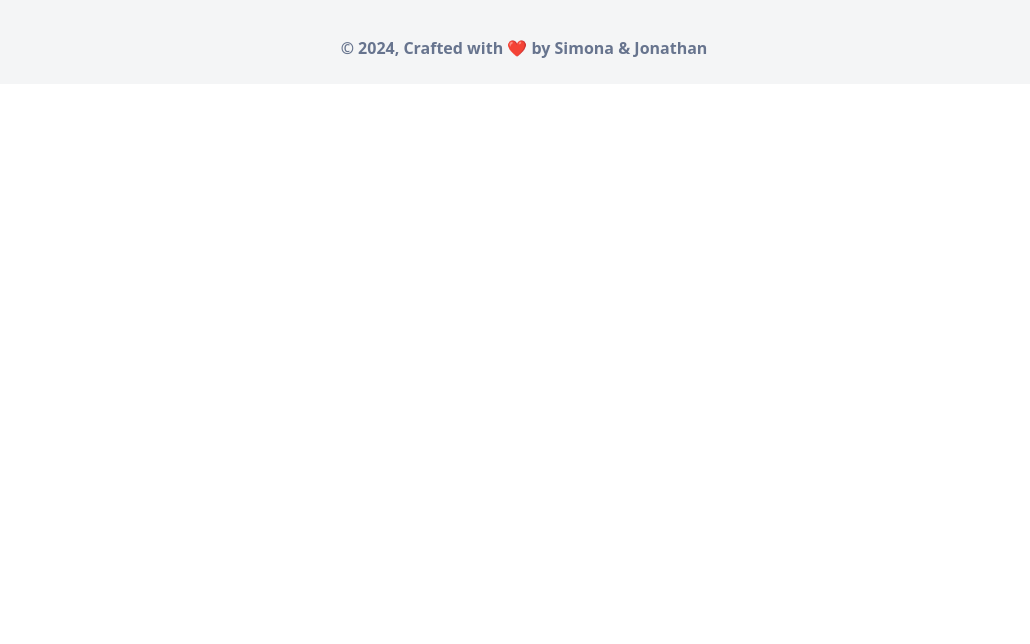
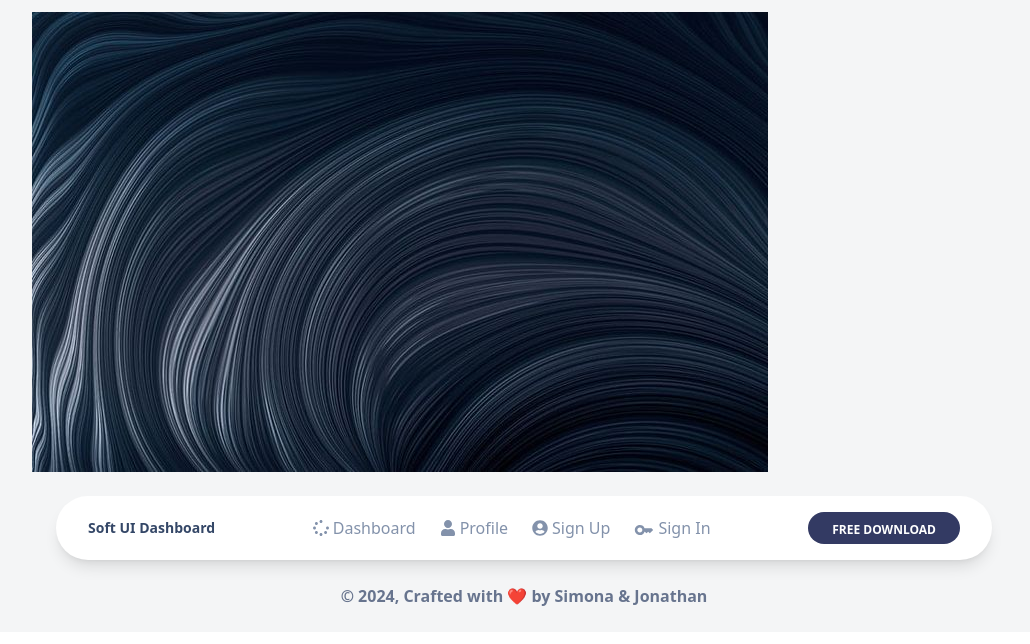
Before and after one commit to apurvakore/react_dashboard, a React (Create React App) app: page /signup in a window 1280 px wide. Shown: the top 644 px of the page, without its empty margins (244-1274 px from the left). Built offline with nearby package versions, Linux system fonts and the light colour scheme.

Commit message:
responsive bitch

```diff
--- a/src/App.js
+++ b/src/App.js
@@ -14,7 +14,7 @@ function App() {
     <Router>
       <div className='flex bg-[#F4F5F6]'>
           <SidePanel />
-          <div className="flex-1 ml-[20%] 2xl:ml-[18%] px-5 2xl:px-8 overflow-x-hidden">
+          <div className="flex-1 md:ml-[20%] 2xl:ml-[18%] px-5 2xl:px-8 overflow-x-hidden">
             <Navbar />
             <div className="routes">
               <Routes>
--- a/src/components/dashboard/Dashboard.jsx
+++ b/src/components/dashboard/Dashboard.jsx
@@ -15,17 +15,17 @@ export const Dashboard = () => {
     <>
         <Growth />
         <Middle />
-        <div className="flex mt-4 space-x-6 h-[440px] 2xl:h-[500px]">
-        <div className="w-[40%] h-[100%] 2xl:w-[45%]">
-            <ActiveUser/>
+        <div className="flex flex-col md:flex-row mt-4 md:space-x-6 space-y-4 md:space-y-0 md:h-[440px] 2xl:h-[500px]">
+          <div className=" w-[100%] md:w-[40%] h-[100%] 2xl:w-[45%]">
+              <ActiveUser/>
+          </div>
+          <div className=" w-[100%] md:w-[60%] h-[100%] 2xl:w-[55%]">
+              <SalesOverview/>
+          </div>
         </div>
-        <div className="w-[60%] h-[100%] 2xl:w-[55%]">
-            <SalesOverview/>
-        </div>
-        </div>
-        <div className='flex h-[550px] mb-16'>
-        <div className='w-[65%]'><Projects/></div>
-        <div className="w-[35%]"><OrderReview /></div>
+        <div className='flex flex-col md:flex-row md:h-[550px] mb-16'>
+          <div className='w-[100%] md:w-[65%]'><Projects/></div>
+          <div className="w-[100%] md:w-[35%]"><OrderReview /></div>
         </div>
 
     </>
--- a/src/components/dashboard/Growth.jsx
+++ b/src/components/dashboard/Growth.jsx
@@ -9,7 +9,7 @@ export const Growth = () => {
 
   return (
     <div className='w-[100%]'>
-        <div className="flex justify-between items-start space-x-6 pt-6 pb-6 bg-[#F5F6F7] ">
+        <div className="flex flex-col md:flex-row justify-between items-start md:space-x-6 space-y-4 md:space-y-0 pt-6 pb-6 bg-[#F5F6F7] ">
           {growthData.map((data, index) => (
               <GrowthItem
                   key={index}
--- a/src/components/dashboard/GrowthItem.jsx
+++ b/src/components/dashboard/GrowthItem.jsx
@@ -7,7 +7,7 @@ export const GrowthItem = ({ title, number, growth, icon }) => {
     return (
         <>
 
-                <div className=' rounded-[10px]  pl-4 pr-4 pb-3 pt-3 flex  items-center space-x-6 2xl:space-x-20 w-fit h-fit bg-[#FFFFFF]'>
+                <div className=' rounded-[10px]  pl-4 pr-4 pb-3 pt-3 flex  justify-between items-center space-x-6 2xl:space-x-20 w-[100%] md:w-fit h-fit bg-[#FFFFFF]'>
                     <div>
                         <p className='text-gray-500 font-bold text-sm 2xl:text-[16px] '>{title}</p>
                         <div className='flex items-baseline'>
--- a/src/components/dashboard/Middle.jsx
+++ b/src/components/dashboard/Middle.jsx
@@ -4,8 +4,8 @@ import { FaArrowRight } from "react-icons/fa6";;
 export const Middle = () => {
   return (
     <>
-    <div className='flex space-x-5 bg-[#F3F4F5] '>
-      <div className='flex justify-start w-[50%]'>
+      <div className='flex flex-col md:flex-row md:space-x-5 space-y-4 md:space-y-0 bg-[#F3F4F5] '>
+      <div className='card1 flex justify-start md:w-[50%] w-[100%] '>
           <div className=' rounded-lg bg-[#FFFFFF]  flex w-[100%] p-4'>
             <div className='w-[60%] flex flex-col justify-between pt-3 pl-2'>
               <div className='pb-5'>
@@ -30,7 +30,7 @@ export const Middle = () => {
           </div>
         </div>
 
-        <div className='relative rounded-lg p-4 bg-white w-[50%]'>
+        <div className=' card2 relative rounded-lg p-4 bg-white w-[100%] md:w-[50%]'>
           <div className='relative h-[220px]  '>
             <img
               className='h-[220px] w-[100%] object-cover rounded-lg '
--- a/src/components/signup/Navbar.jsx
+++ b/src/components/signup/Navbar.jsx
@@ -1,18 +1,42 @@
 import React from 'react'
+import { FaUserCircle } from 'react-icons/fa';
+import { FaSpinner } from 'react-icons/fa';
+import { MdKey } from "react-icons/md";
+import { FaUser } from 'react-icons/fa';
+
 
 export const Navbar = () => {
     return (
-    <div>
-        <div>
-
+      <>
+        <div className=''>
+          <img src="black.jpeg"  classname= 'w-[100%] h-[100%]' alt="" />
+        <div className='m-6 bg-white px-2 py-4 rounded-full shadow-lg'>
+                <div className='flex justify-between items-center mx-6'>
+                    <h3 className='text-[#344767] font-bold text-sm'>Soft UI Dashboard</h3>
+                    <div className='flex space-x-6'>
+                        <div className='flex space-x-1'>
+                        <FaSpinner className='mt-1 text-[#8392AB]'/>
+                            <a href="/dashboard" className='text-[#8392AB]'>Dashboard</a>
+                        </div>
+                        <div className='flex space-x-1'>
+                         <FaUser className='mt-1 text-[#8392AB]'/>
+                            <a href="/profile" className='text-[#8392AB]'>Profile</a>
+                        </div>
+                        <div className='flex space-x-1'>
+                        <FaUserCircle className='mt-1 text-[#8392AB]'/>
+                            <a href="/signup" className='text-[#8392AB]'>Sign Up</a>
+                        </div>
+                        <div className='flex space-x-1'>
+                        <MdKey className='mt-1 text-[#8392AB] text-xl'/>
+                            <a href="/signin" className='text-[#8392AB]'>Sign In</a>
+                        </div>
+                    </div>
+                    <div className='bg-[#333A63] px-6 py-1 rounded-3xl'>
+                        <button className='text-white font-semibold text-xs'>FREE DOWNLOAD</button>
+                    </div>
+               </div>
+          </div>
         </div>
-
-        <div>
-
-
-        </div>
-
-
-    </div>
+    </>
   )
 }
--- a/src/components/utlis/Navbar.jsx
+++ b/src/components/utlis/Navbar.jsx
@@ -26,8 +26,8 @@ export const Navbar = () => {
 
   return (
     <>
-      <div className='pt-3 sticky px-4'>
-        <div className={`py-4 ${currentPathName==='Sign Up' || currentPathName=== 'Sign In'? 'hidden' : 'flex justify-between'} `}>
+      <div className='pt-3 sticky px-2 md:px-4'>
+        <div className={`py-4 ${currentPathName==='Sign Up' || currentPathName=== 'Sign In'? 'hidden' : 'flex flex-col space-y-3 md:space-y-0 md:flex-row md:justify-between'} `}>
 
           <div>
             <div className='flex space-x-2 pt-[2px]'>
@@ -37,7 +37,7 @@ export const Navbar = () => {
             </div>
             <h3 className={`pt-[2px] font-bold ${textColorClass} text-md`}>{currentPathName}</h3>
           </div>
-          <div className='flex space-x-3 justify-center items-center'>
+          <div className='flex space-x-3 justify-between md:justify-center items-center'>
             <div className='flex bg-white rounded-lg border border-gray-300 w-[220px]'>
               <div className='p-3'>
                 <FaSearch />
@@ -46,12 +46,16 @@ export const Navbar = () => {
                 <input type="text" className='focus:outline-none text-sm' placeholder='Type here...' />
               </div>
             </div>
-            <div className='flex items-center space-x-1 cursor-pointer'>
-              <FaUserCircle className={textColorClass} />
-              <span className={`text-[14px] font-semibold ${textColorClass}`}>Sign in</span>
+            <div className='flex space-x-3 md:space-x-4'>
+              <div className='flex items-center space-x-1 cursor-pointer'>
+                <FaUserCircle className={textColorClass} />
+                <span className={`text-[14px] font-semibold ${textColorClass}`}>Sign in</span>
+              </div>
+              <div className='flex space-x-3 md:space-x-4 items-center'>
+                <IoIosSettings className={textColorClass} />
+                <FaBell className={`text-sm ${textColorClass}`} />
+              </div>
             </div>
-            <IoIosSettings className={textColorClass} />
-            <FaBell className={`text-sm ${textColorClass}`} />
           </div>
         </div>
       </div>
--- a/src/components/utlis/SidePanel.jsx
+++ b/src/components/utlis/SidePanel.jsx
@@ -43,7 +43,7 @@ const SidePanel = () => {
 
 
   return (
-    <div className={` ${currentPathName==='Sign Up' || currentPathName=== 'Sign In'? 'hidden' : ' fixed top-0 left-0 w-[20%] 2xl:w-[18%] h-screen bg-[#F7F9FB] flex flex-col overflow-y-auto'}`}>
+    <div className={` ${currentPathName==='Sign Up' || currentPathName=== 'Sign In' ? 'hidden' : 'hidden fixed top-0 left-0 w-[20%] 2xl:w-[18%] h-screen bg-[#F7F9FB] md:flex flex-col overflow-y-auto'}`}>
       <div className="flex flex-col justify-start pt-6 px-5 w-full">
         <div className="flex items-center pb-4 px-3 border-b">
           <div className="icon rotate-180 text-4xl text-[#353536] p-1 font-bold"><CiBoxes/></div>
```
Also changed, not shown: src/components/dashboard/ProjectItem.jsx (+4 -4 lines), src/components/dashboard/Projects.jsx (+4 -4 lines), public/black.jpeg (added).
